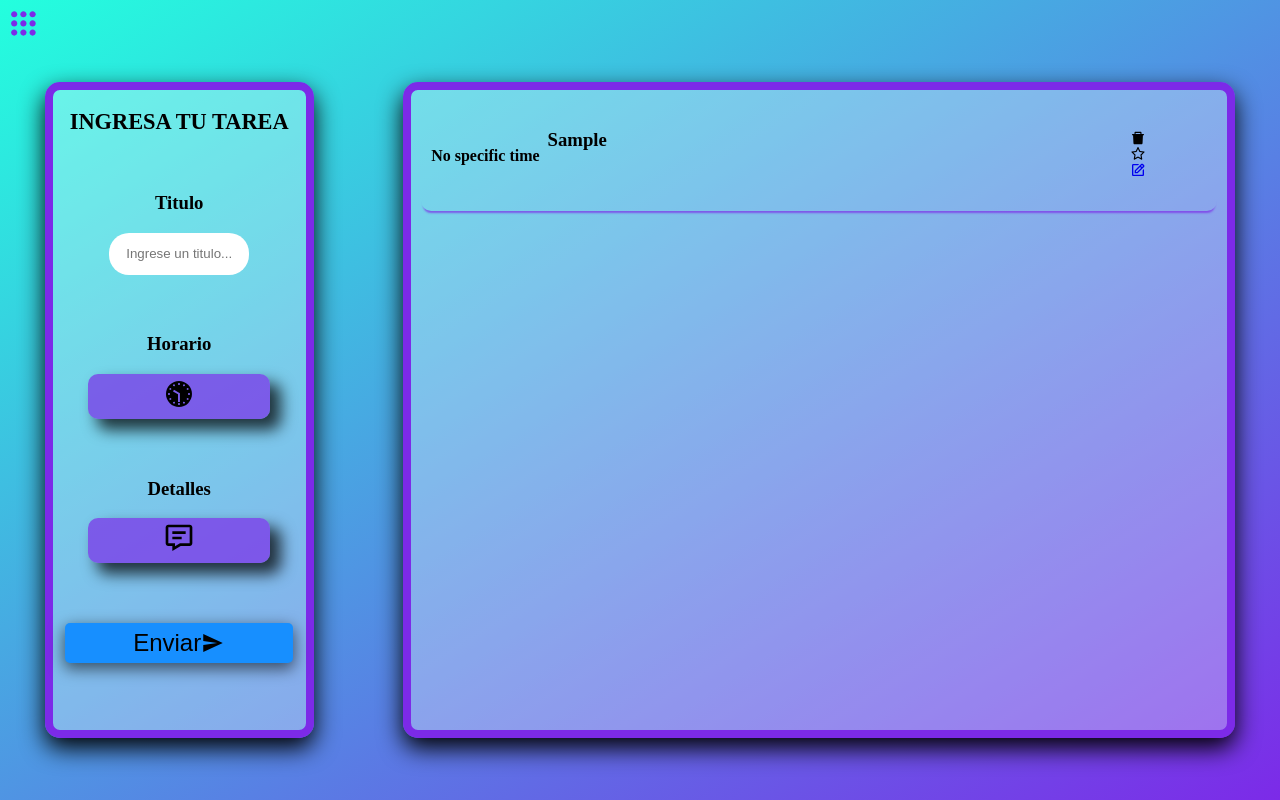
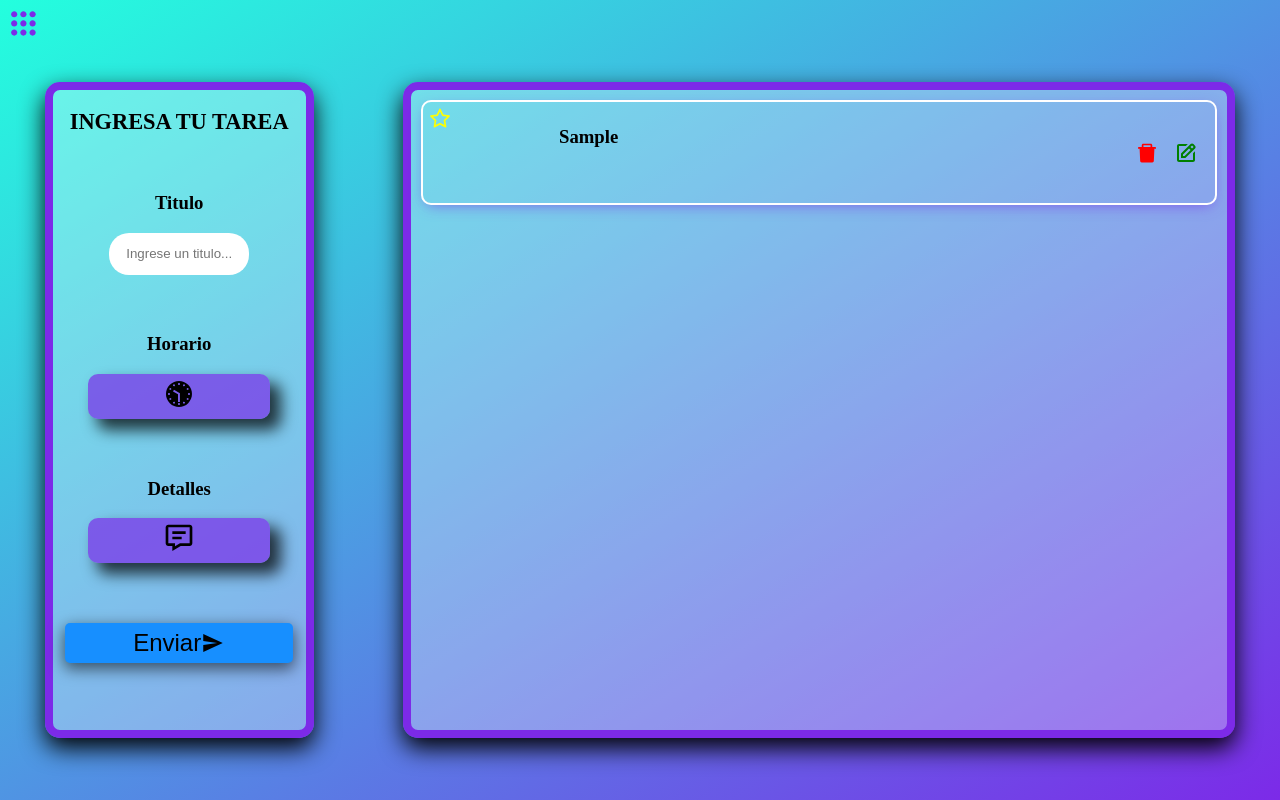
Before and after one commit to briancalamar/Daily-Organizer, a React (Create React App) app: page /tareas in a window 1280 px wide. Both pictures are taken after typing "Sample" into the empty fields and a click on the button "Enviar". Built offline with nearby package versions, Linux system fonts and the light colour scheme.

Commit message:
fix errors

```diff
--- a/src/Actions/index.js
+++ b/src/Actions/index.js
@@ -10,6 +10,7 @@ import {
 let id = 0;
 
 export function createTodo(payload){
+
     return {
         type: CREATE_TODO,
         payload: {
--- a/src/Components/ToDoList/Container/Container.css
+++ b/src/Components/ToDoList/Container/Container.css
@@ -6,4 +6,5 @@
     justify-content: space-around;
     align-content: center;
     align-items: center;
+    flex-wrap: wrap;
 }
--- a/src/Components/ToDoList/Form/Form.jsx
+++ b/src/Components/ToDoList/Form/Form.jsx
@@ -16,7 +16,7 @@ function Form({ createTodo }) {
     const [form, setForm] = useState({
         title: "",
         detail: "",
-        time: "No specific time",
+        time: "",
     })
 
     function handleChange(e) {
@@ -33,7 +33,7 @@ function Form({ createTodo }) {
         setForm({
             title: "",
             detail: "",
-            time: "No specific time",
+            time: "",
         })
     }
 
--- a/src/Components/ToDoList/Todos/Todo/Todo.css
+++ b/src/Components/ToDoList/Todos/Todo/Todo.css
@@ -4,30 +4,81 @@
     display: flex;
     flex-direction: row;
     align-items: center;
-    /* border: solid 2px #7C2AE8; */
+    border: solid 2px #ffffff;
     /* border-bottom: solid 2px #7C2AE8; */
     margin-bottom: 10px;
     border-radius: 10px;
-    box-shadow: 0 4px 2px -2px #7c2ae8b3;
-    padding: 10px;
+    box-shadow: 0 4px 15px -5px #7c2ae8b3;
+    padding: 5px 10px;
+    position: relative;
 }
 
 .todo-time {
     width: 15%;
+    text-align: center;
 }
 
 .todo-info {
+    box-sizing: border-box;
     width: 75%;
     display: flex;
     flex-direction: column;
     word-wrap: break-word;
+    padding: 0px 10px;
 }
 
 .todo-edits {
     width: 10%;
     display: flex;
-    flex-direction: column;
+    flex-direction: row;
     justify-content: space-around;
+}
+
+.t-e-i {
+    font-size: 1.5em;
+    margin: 5px;
+    cursor: pointer;
+    transition: 0.3s;
+}
+.t-e-i:hover .t-e-i:active {
+    font-size: 1.9em;
+}
+
+.t-e-favorite {
+    color: #ffff00;
+    top: 0px;
+    left: 0px;
+    position: absolute;
+}
+
+.t-e-delete {
+    color: #ff0000;
+}
+
+.t-e-edit {
+    color: #008000;
+}
+
+
+
+@media (max-width: 1000px) {
+    .todo-edits {
+        width: 5%;
+        flex-direction: column;
+        justify-content: space-between;
+    }
+
+    .todo-time {
+        width: 10%;
+        text-align: center;
+        margin-right: 15px;
+    }
+}
+
+@media (max-width: 400px) {
+    .todo {
+        font-size: 0.8em;
+    }
 }
 
 /* .t-e-icons {
--- a/src/Components/ToDoList/Todos/Todo/Todo.jsx
+++ b/src/Components/ToDoList/Todos/Todo/Todo.jsx
@@ -1,5 +1,5 @@
 import { useDispatch } from "react-redux";
-import { Link } from 'react-router-dom'
+import { Link, NavLink } from 'react-router-dom'
 import { useState } from 'react'
 import { addFavorites, removeFavorites, deleteTodo } from '../../../../Actions'
 
@@ -19,24 +19,25 @@ export default function Todo({ todo }) {
 
     return (
         <div className="todo">
-            <h4 className="todo-time">{todo.time}</h4>
+            <p className="todo-time">{todo.time}</p>
             <div className="todo-info">
                 <h3>{todo.title}</h3>
                 <p>{todo.detail}</p>
             </div>
             <div className="todo-edits">
-                {/* <div className="t-e-icons"> */}
-                    <AiFillDelete onClick={() => dispatch(deleteTodo(todo.id))} />
+                    <AiFillDelete
+                    className="t-e-i t-e-delete"
+                    onClick={() => dispatch(deleteTodo(todo.id))} />
                     {
                         favorite === false
-                            ? <AiOutlineStar onClick={handleClick} />
-                            : <AiFillStar onClick={handleClick} />
+                            ? <AiOutlineStar
+                                className="t-e-i t-e-favorite"
+                                onClick={handleClick} />
+                            : <AiFillStar
+                                className="t-e-i t-e-favorite"
+                                onClick={handleClick} />
                     }
-                    <Link to={`/edit/${todo.id}`}> <BiEdit/> </Link>
-                {/* </div> */}
-                {/* <div>
-                    <Link to={`/todo/${todo.id}`}>Details</Link>
-                </div> */}
+                    <BiEdit className="t-e-i t-e-edit"/>
             </div>
         </div>
     )
--- a/src/Reducer/index.js
+++ b/src/Reducer/index.js
@@ -15,12 +15,20 @@ const initialState = {
 export default function reducer(state = initialState, action) {
     switch (action.type) {
         case CREATE_TODO: {
-            return {...state ,todos: [...state.todos, action.payload]}
+            let todos = [action.payload, ...state.todos]
+
+            if (action.payload.time !== "") {
+                todos = todos.sort((a, b) =>
+                    a.time.localeCompare(b.time)
+                );
+            }
+
+            return { ...state, todos}
         }
         case DELETE_TODO: {
 
-            let filteredTodos = state.todos.filter( t => t.id !== action.payload)
-            let filteredFavorites = state.favorites.filter( t => t.id !== action.payload)
+            let filteredTodos = state.todos.filter(t => t.id !== action.payload)
+            let filteredFavorites = state.favorites.filter(t => t.id !== action.payload)
 
             return {
                 ...state,
@@ -30,7 +38,7 @@ export default function reducer(state = initialState, action) {
         }
         case EDIT_TODO: {
             let editTodos = state.todos.map(e => e.id === action.payload.id
-                ? {...e, ...action.payload}
+                ? { ...e, ...action.payload }
                 : e
             )
 
@@ -41,7 +49,7 @@ export default function reducer(state = initialState, action) {
         }
         case CHANGE_STATUS: {
             let editTodos = state.todos.map(e => e.id === action.payload
-                ? {...e, status: !e.status}
+                ? { ...e, status: !e.status }
                 : e
             )
 
```
